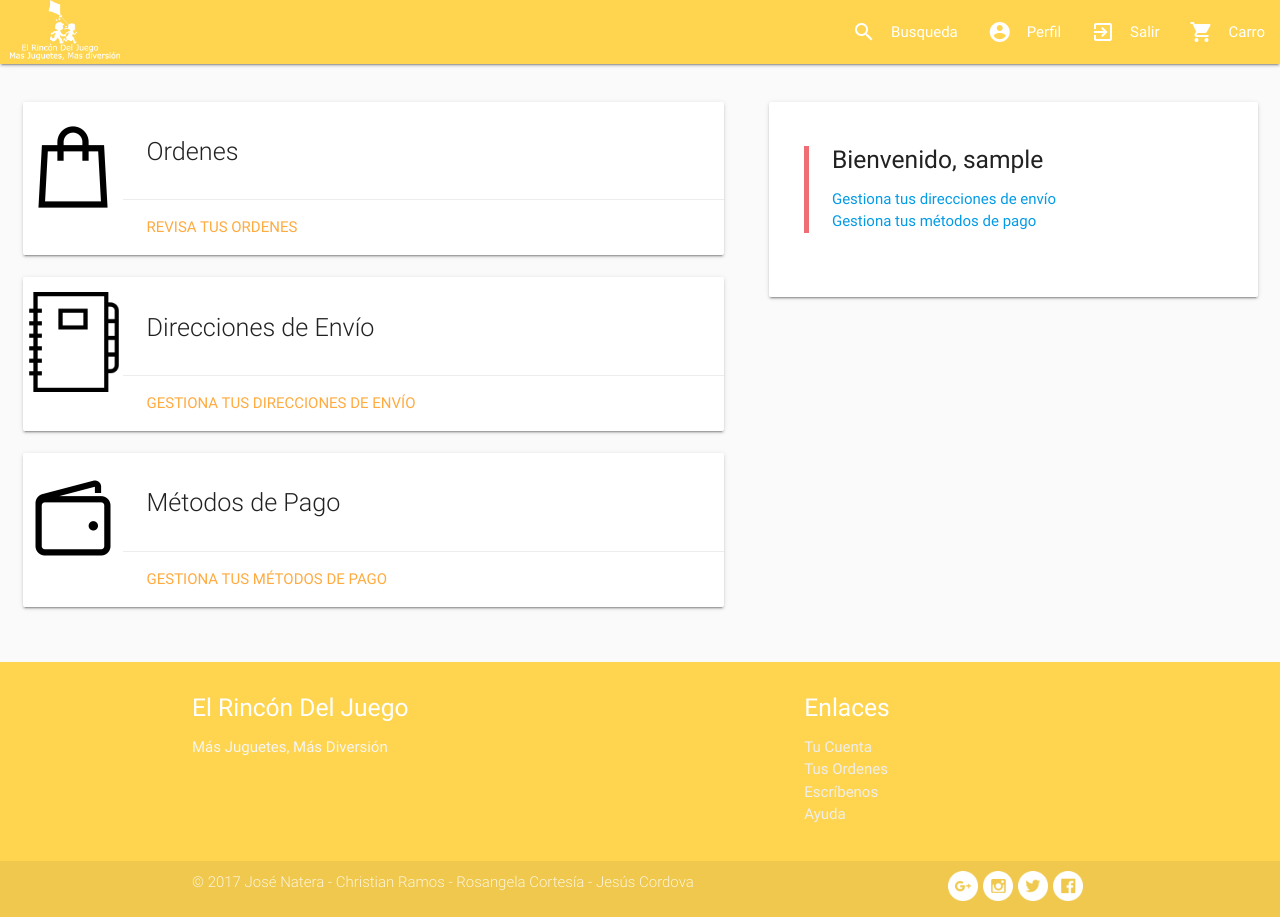
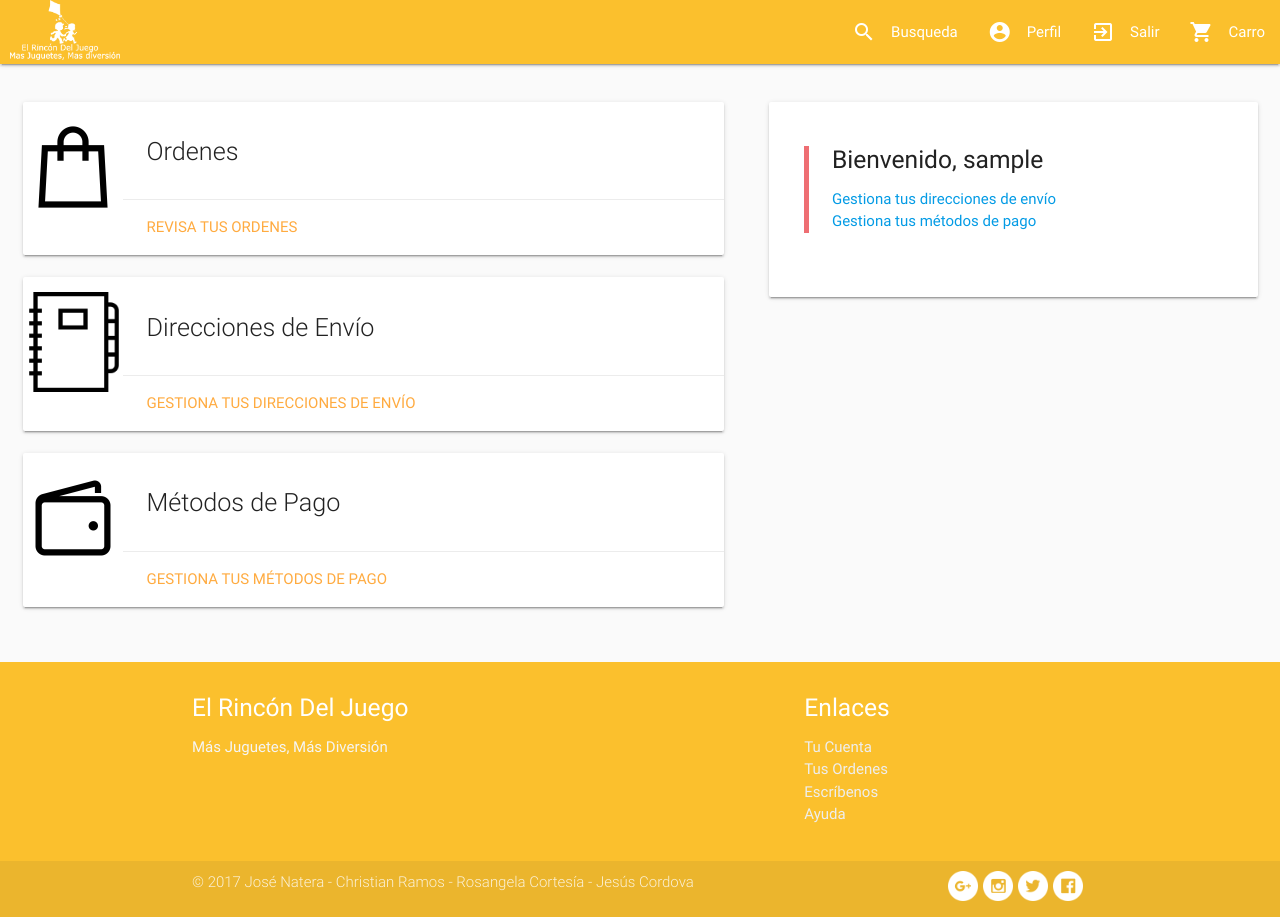
Before and after one commit to mnlalbani/hmi-toystore, a PHP site: page /perfil.php in a window 1280 px wide. Run offline with PHP 8.4, Linux system fonts and the light colour scheme; the visitor is signed in with stand-in values (Sample User, id 1); data comes from the database, SQL or seed files in the repository.

Commit message:
color test and search

```diff
--- a/editar-producto.php
+++ b/editar-producto.php
@@ -15,6 +15,7 @@
     <meta charset="UTF-8">
 
     <title>Editar Producto</title>
+
 </head>
 <body>
     <header>
--- a/index.php
+++ b/index.php
@@ -57,7 +57,9 @@
                         <li>
                             <form>
                                 <div class="input-field">
-                                    <input id="search" type="search" placeholder="Búsqueda">
+                                    <form method="POST" id="buscador" action="php/search.php">
+                                        <input id="search" type="search" placeholder="Búsqueda" name="search">
+                                    </form>
                                     <label class="label-icon" for="search"><i class="material-icons left tooltipped" data-position="bottom" data-delay="50" data-tooltip="Ingresa">search</i></label>
                                     <i class="material-icons">close</i>
                                 </div>
--- a/js/main.js
+++ b/js/main.js
@@ -168,4 +168,6 @@ view.css('height', 400);
             var img = $(this).val();
             $(this).closest('img').attr('src',img);
       });*/
+
+
 });
--- a/perfil.php
+++ b/perfil.php
@@ -28,7 +28,7 @@
 <body>
     <header>
         <div class="navbar-fixed"> <!-- Barra de Navegación -->
-            <nav class="amber lighten-2">
+            <nav class="yellow darken-2">
                 <div class="nav-wrapper">
                     <a href="index.php" class="brand-logo left">
                         <img src="images/logo/logo.png" class="logo-img" alt="">
@@ -130,7 +130,7 @@
 
         </div>
     </main>
-    <footer class="page-footer amber lighten-2"> <!-- Footer -->
+    <footer class="page-footer yellow darken-2"> <!-- Footer -->
           <div class="container">
             <div class="row">
               <div class="col l6 s12">
```
Also changed, not shown: php/search.php (added, +7 -0 lines).
